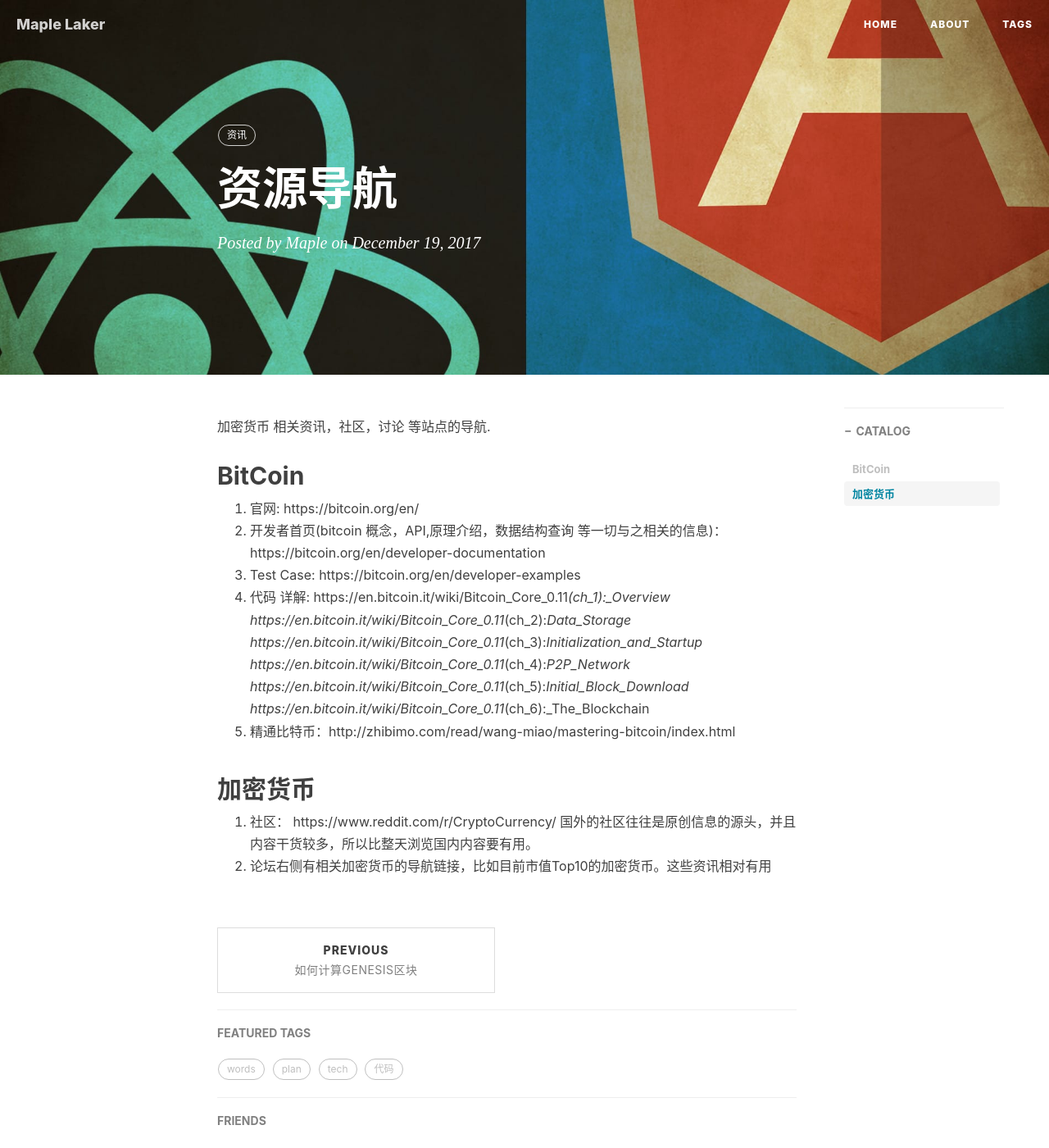
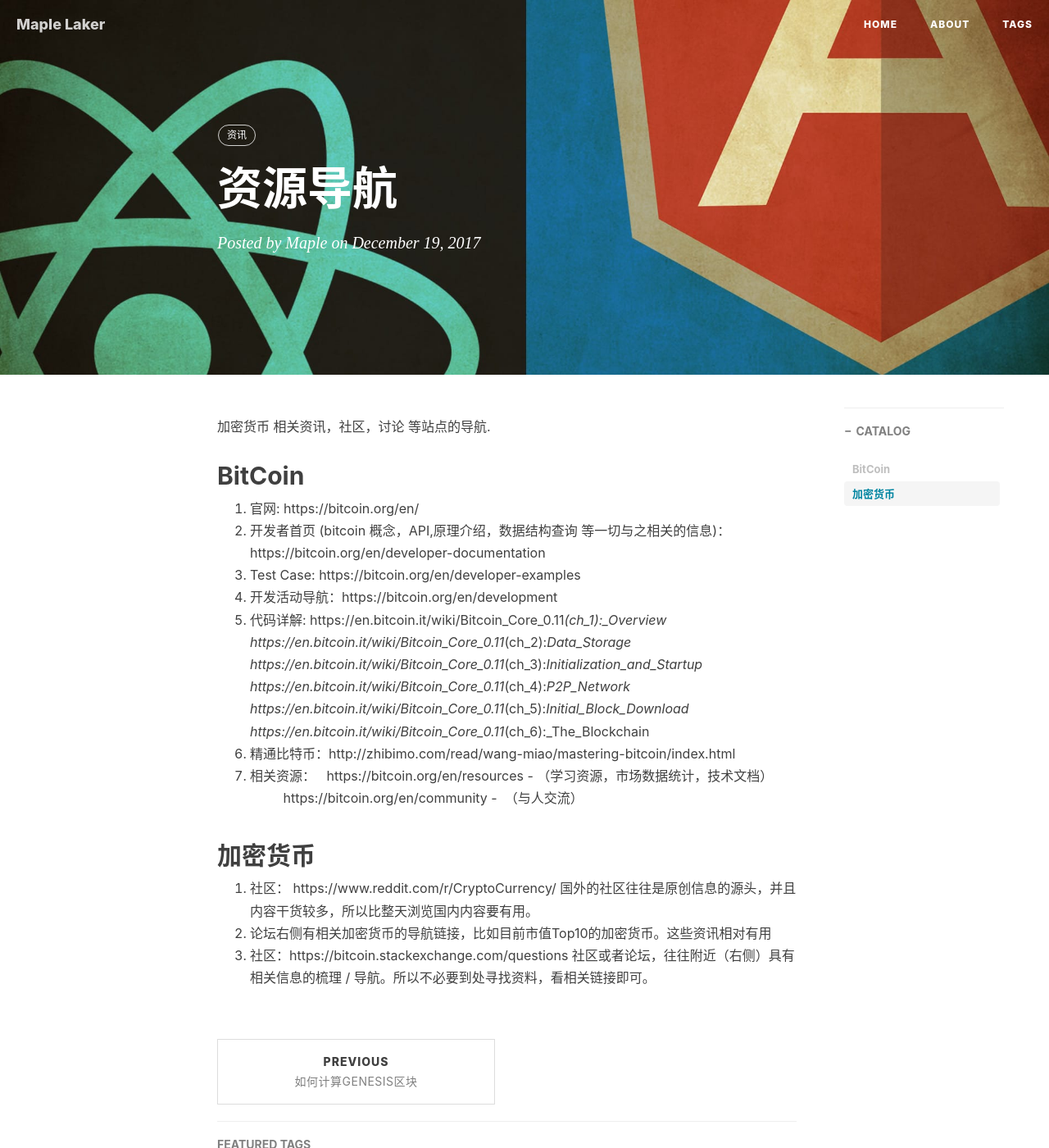
Before and after one commit to MapleLaker/MapleLaker.github.io, a Jekyll site: the page built from _posts/2017-12-19-资源导航.md, in a window 1280 px wide and 1400 px high. Shown: the whole window at 82% size. Built offline with Jekyll 4.4.1, drawn with Linux system fonts in a browser that asks for light colours; nearby versions of some CDN libraries; comment, search, counter and statistics services are not loaded.

Commit message:
Update 2017-12-19-资源导航.md

```diff
--- a/_posts/2017-12-19-资源导航.md
+++ b/_posts/2017-12-19-资源导航.md
@@ -12,17 +12,22 @@
 
 ## BitCoin
 1. 官网: https://bitcoin.org/en/
-2. 开发者首页(bitcoin 概念，API,原理介绍，数据结构查询 等一切与之相关的信息)：https://bitcoin.org/en/developer-documentation
+2. 开发者首页 (bitcoin 概念，API,原理介绍，数据结构查询 等一切与之相关的信息)：https://bitcoin.org/en/developer-documentation
 3. Test Case: https://bitcoin.org/en/developer-examples
-4. 代码 详解:    https://en.bitcoin.it/wiki/Bitcoin_Core_0.11_(ch_1):_Overview
+4. 开发活动导航：https://bitcoin.org/en/development
+5. 代码详解:    https://en.bitcoin.it/wiki/Bitcoin_Core_0.11_(ch_1):_Overview
                 https://en.bitcoin.it/wiki/Bitcoin_Core_0.11_(ch_2):_Data_Storage
                 https://en.bitcoin.it/wiki/Bitcoin_Core_0.11_(ch_3):_Initialization_and_Startup
                 https://en.bitcoin.it/wiki/Bitcoin_Core_0.11_(ch_4):_P2P_Network
                 https://en.bitcoin.it/wiki/Bitcoin_Core_0.11_(ch_5):_Initial_Block_Download
                 https://en.bitcoin.it/wiki/Bitcoin_Core_0.11_(ch_6):_The_Blockchain
- 5. 精通比特币：http://zhibimo.com/read/wang-miao/mastering-bitcoin/index.html
+ 6. 精通比特币：http://zhibimo.com/read/wang-miao/mastering-bitcoin/index.html
+ 7. 相关资源：   https://bitcoin.org/en/resources - （学习资源，市场数据统计，技术文档）
+                https://bitcoin.org/en/community -  （与人交流）
 
 ## 加密货币
 1. 社区： https://www.reddit.com/r/CryptoCurrency/
 国外的社区往往是原创信息的源头，并且内容干货较多，所以比整天浏览国内内容要有用。
 2. 论坛右侧有相关加密货币的导航链接，比如目前市值Top10的加密货币。这些资讯相对有用
+3. 社区：https://bitcoin.stackexchange.com/questions
+社区或者论坛，往往附近（右侧）具有相关信息的梳理 / 导航。所以不必要到处寻找资料，看相关链接即可。
```
